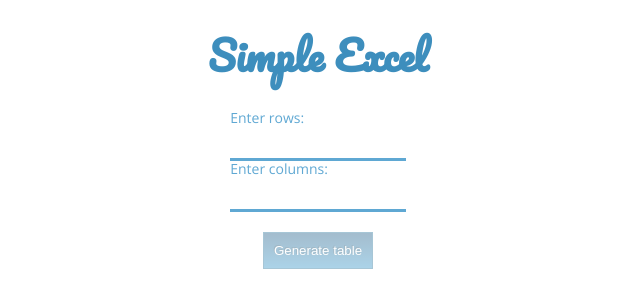
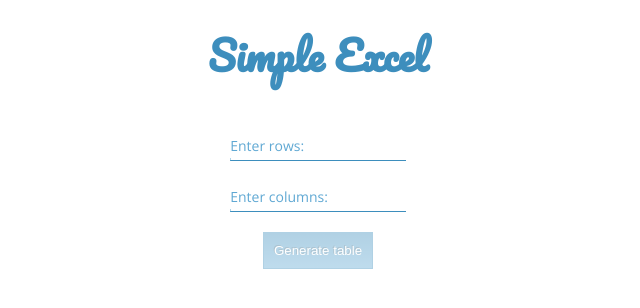
Before and after one commit to Umbrous/excel, an Angular app: page / in a window 1280 px wide. Shown: the top 308 px of the page, without its empty margins (322-962 px from the left). Built offline with nearby package versions, Linux system fonts and the light colour scheme.

Commit message:
fix styles

```diff
--- a/src/app/app.component.scss
+++ b/src/app/app.component.scss
@@ -1,4 +1,5 @@
 @import url('https://fonts.googleapis.com/css?family=Open+Sans:300,400,600|Pacifico&display=swap');
+@import './variables.scss';
 
 body{
   font-family: 'Open Sans', sans-serif;
@@ -16,7 +17,7 @@ h1{
   margin: 20px;
   font-size: 40px;
   text-align: center;
-  color: #3d8ebd;
+  color: $primary;
 }
 .form-group{
   position: relative;
@@ -30,23 +31,32 @@ h1{
     width: 100%;
     height: 30px;
     font-size: 18px;
-    color: #1e1f22;
+    color: $grey;
     padding-top: 20px;
     border: none;
     outline: none;
+    &:focus + label:after{
+      transform: translateX(0);
+    }
+    &:focus + label .content-name{
+      transform: translateY(-120%);
     }
   }
   .ng-dirty.ng-valid + label:after{
-    border-bottom-color: #70cf70;
+    border-bottom-color: $success;
+    transform: translateX(0);
   }
   .ng-dirty.ng-invalid + label:after{
-    border-bottom-color: #f15151;
+    border-bottom-color: $warning;
+    transform: translateX(0);
   }
   .ng-dirty.ng-valid + label .content-name{
-    color: #70cf70;
+    color: $success;
+    transform: translateY(-120%);
   }
   .ng-dirty.ng-invalid + label .content-name{
-    color: #f15151;
+    color: $warning;
+    transform: translateY(-120%);
   }
   label{
     position: absolute;
@@ -55,7 +65,7 @@ h1{
     width: 100%;
     height: 100%;
     pointer-events: none;
-    border-bottom: 1px solid #000;
+    border-bottom: 1px solid $primary;
     &:after{
       content: '';
       position: absolute;
@@ -63,7 +73,8 @@ h1{
       height: 100%;
       left: 0;
       bottom: -1px;
-      border-bottom: 3px solid #5fa8d3;
+      border-bottom: 3px solid $lightPrimary;
+      transform: translateX(-100%);
       transition: all .5s ease;
     }
     .content-name{
@@ -71,33 +82,35 @@ h1{
       bottom: 5px;
       left: 0;
       font-size: 14px;
-      color: #5fa8d3;
-      transform: translateY(-150%);
+      color: $lightPrimary;
+      transform: translateY(0);
+      transition: all .5s ease;
     }
   }
   .btn{
     display: block;
     margin: 20px auto;
     text-decoration: none;
-    border:1px solid #70cf70;
+    border:1px solid $success;
     font-family:arial, helvetica, sans-serif;
     padding: 10px 10px 10px 10px;
     text-shadow: -1px -1px 0 rgba(0,0,0,0.3);
     text-align: center;
-    color: #fff;
+    color: $white;
     cursor: pointer;
-    background-color: #70cf70;
-    background-image: linear-gradient(to top, #a2d3a2, #70cf70);
+    background-color: $success;
+    background-image: linear-gradient(to top, $lightSuccess, $success);
     &:disabled{
-      border:1px solid #25729a;
-      background-color: #3093c7;
-      background-image: linear-gradient(to top, #3093c7, #1c5a85);
+      border:1px solid $primary;
+      background-color: $lightPrimary;
+      background-image: linear-gradient(to top, $lightPrimary, $primary);
       cursor: not-allowed;
       opacity: 0.4;
     }
 }
-.btn:hover{
-    border:1px solid #fff;
-    background-color: #70cf70;
-    background-image: linear-gradient(to top, #a2d3a2, #70cf70);
+  .btn:hover{
+    border:1px solid $white;
+    background-color: $success;
+    background-image: linear-gradient(to top,  $lightSuccess, $success);
+  }
 }
--- a/src/app/spreadsheet/spreadsheet.component.scss
+++ b/src/app/spreadsheet/spreadsheet.component.scss
@@ -1,3 +1,5 @@
+@import '../variables.scss';
+
 .table-header{
   display: flex;
   margin-top: 20px;
@@ -6,15 +8,15 @@
   &__col{
     width: 100px;
     padding: 0 1px;
-    background: #AFCDE7;
-    color: white;
-    border-right: 1px solid #fff;
+    background: $primary;
+    color: $white;
+    border-right: 1px solid $white;
     box-sizing: content-box;
     &:first-child{
       width: 20px;
     }
     &:last-child{
-      border-right-color: #AFCDE7;
+      border-right-color: $lightPrimary;
     }
   }
 }
@@ -28,12 +30,19 @@
     width: 100px;
     border-style: solid;
     border-width: 0 1px 1px 0;
-    border-color: #AFCDE7;
+    border-color: $lightPrimary;
     box-sizing: content-box;
     &:first-child{
       width: 20px;
+      height: 100%;
       text-align: center;
-      background: #D8E6F3;
+      background: $lightPrimary;
+      border-bottom-color: $white;
+      span{
+        color: $white;
+        font-size: 14px;
+        line-height: 16px;
+      }
     }
     input{
       padding: 0;
@@ -45,43 +54,21 @@
   }
 }
 
-table {
-    margin: 20px auto;
-    font-size: 14px;
-    border-collapse: collapse;
-    text-align: center;
-    th{
-      background: #AFCDE7;
-      color: white;
-      padding: 10px 20px;
-    }
-    td {
-        border-style: solid;
-        border-width: 0 1px 1px 0;
-        border-color: white;
-    }
-    td {
-        background: #D8E6F3;
-    }
-    th:first-child, td:first-child {
-        text-align: left;
-    }
-}
-
 .btn-calc{
     position: relative;
     display: block;
     margin: 20px auto;
     padding: 16px 42px;
     box-shadow: 0px 0px 12px -2px rgba(0,0,0,0.5);
-    background: rgb(35, 152, 248);
+    background: $primary;
     text-decoration: none;
-    color: white;
+    color: $white;
     letter-spacing: .08em;
     text-transform: uppercase;
     transition: background-color .6s ease;
     overflow: hidden;
     border: none;
+    cursor: pointer;
     &:after {
         content: "";
         position: absolute;
@@ -91,13 +78,13 @@ table {
         left: 50%;
         transform-style: flat;
         transform: translate3d(-50%,-50%,0);
-        background: rgba(white,.1);
+        background: rgba($white,.1);
         border-radius: 100%;
         transition: width .3s ease, height .3s ease;
     }
     &:focus,
     &:hover {
-        background: darken(rgb(35, 152, 248),10%);
+        background: darken($primary,10%);
     }
     &:active {
         &:after {
--- /dev/null
+++ b/src/app/variables.scss
@@ -0,0 +1,8 @@
+
+$primary: #3d8ebd;
+$lightPrimary: #5fa8d3;
+$white: #ffffff;
+$success: #70cf70;
+$lightSuccess: #a2d3a2;
+$grey: #1e1f22;
+$warning: #f15151;
```
